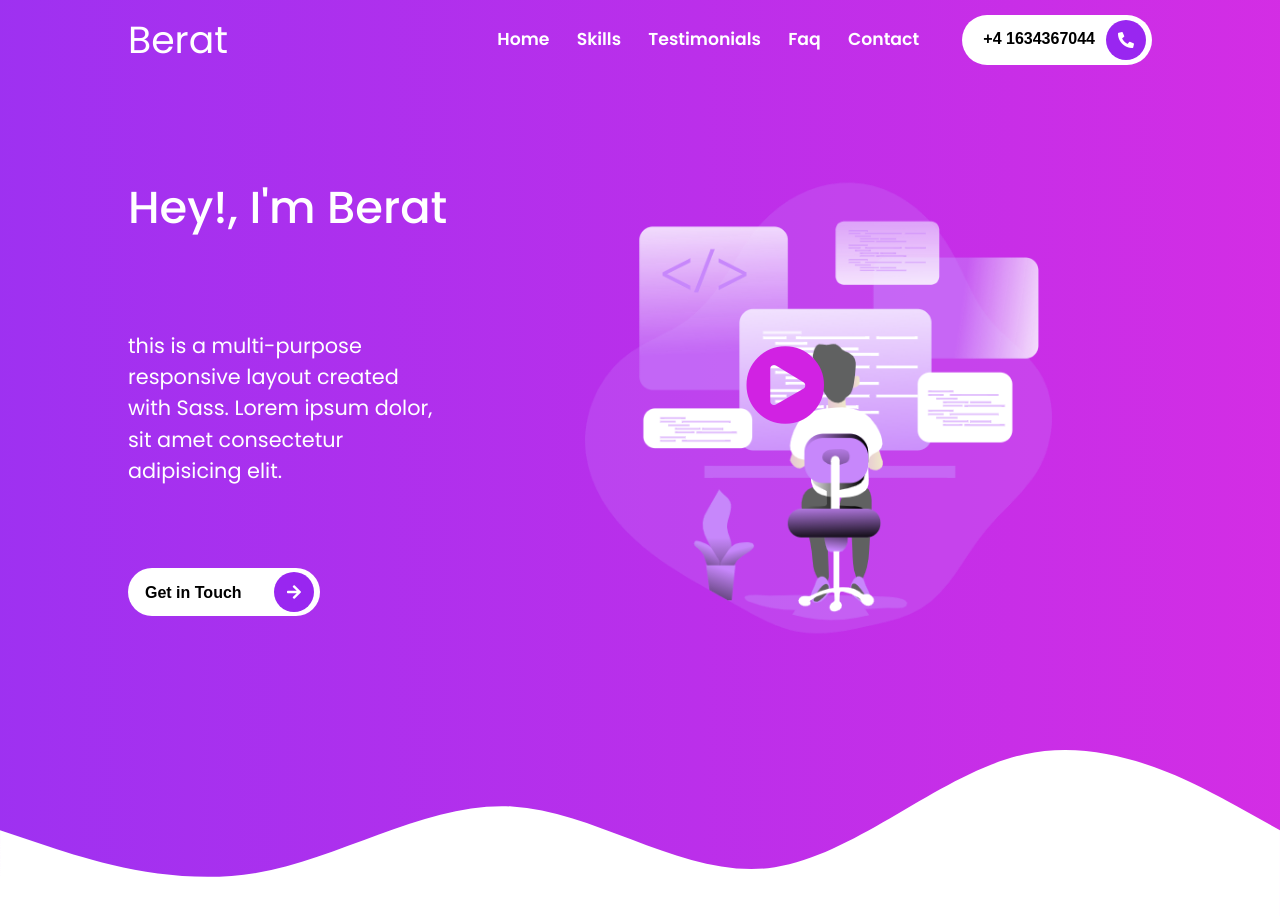
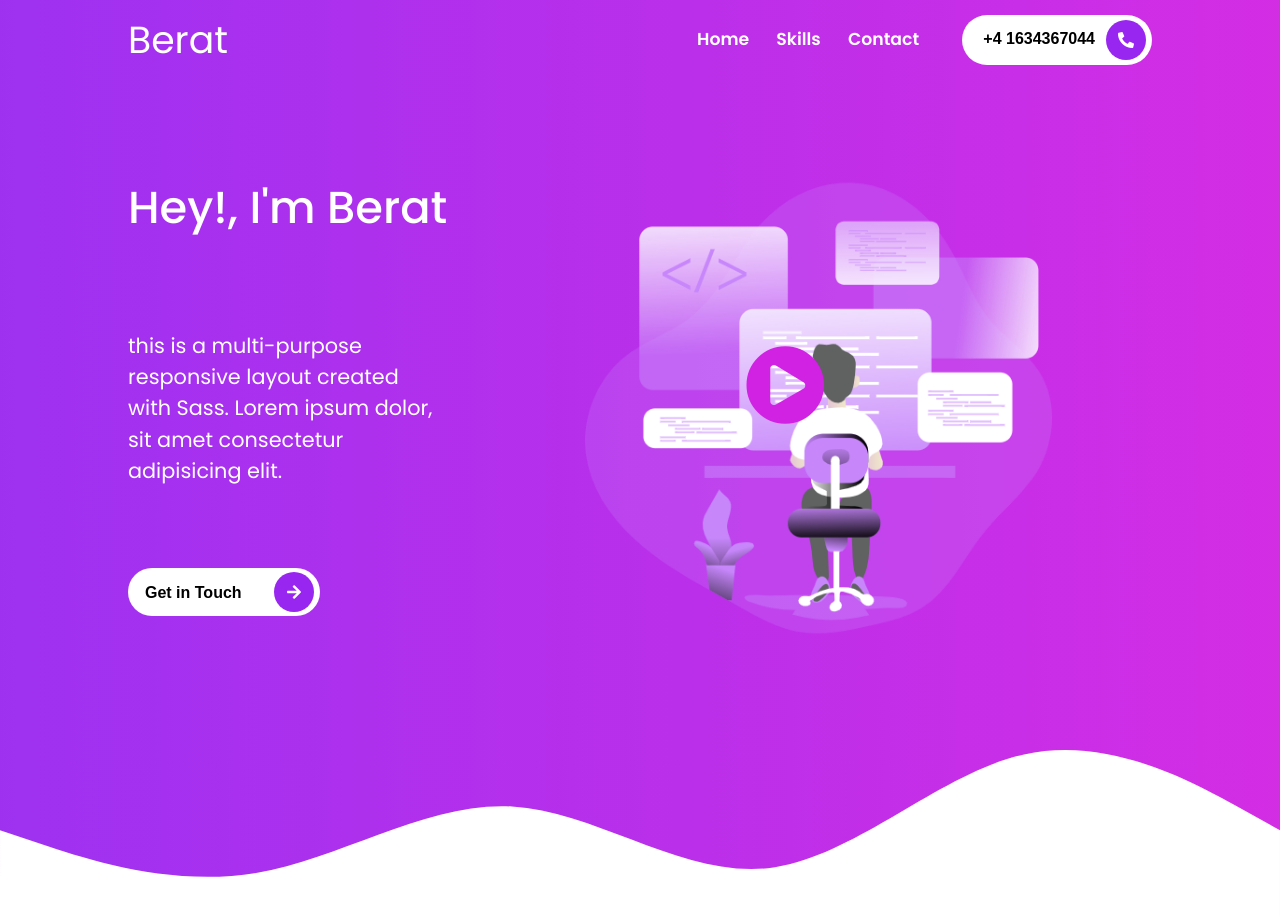
Before and after one commit to brt-yilmaz/portfolio-SASS, a plain HTML site: page index.html in a window 1280 px wide. Drawn offline with Linux system fonts and the light colour scheme.

Commit message:
Change nav items

```diff
--- a/index.html
+++ b/index.html
@@ -37,11 +37,6 @@
           <li class="nav-item">
             <a class="nav-link" href="./pages/skills.html">Skills</a>
           </li>
-          <li class="nav-item">
-            <a class="nav-link" href="#">Testimonials</a>
-          </li>
-          <li class="nav-item"><a class="nav-link" href="#">faq</a></li>
-          <li class="nav-item">
             <a class="nav-link" href="./pages/contact.html">contact</a>
           </li>
         </ul>
@@ -65,8 +60,6 @@
               <li class="item">
                 <a class="link" href="./index.html"> Home </a>
               </li>
-              <li class="item"><a class="link"> TESTIMONIALS</a></li>
-              <li class="item"><a class="link"> FAQ </a></li>
               <li class="item">
                 <a class="link" href="./pages/skills.html"> Skills </a>
               </li>
```
Also changed, not shown: pages/contact.html (+0 -6 lines), pages/skills.html (+0 -7 lines).
